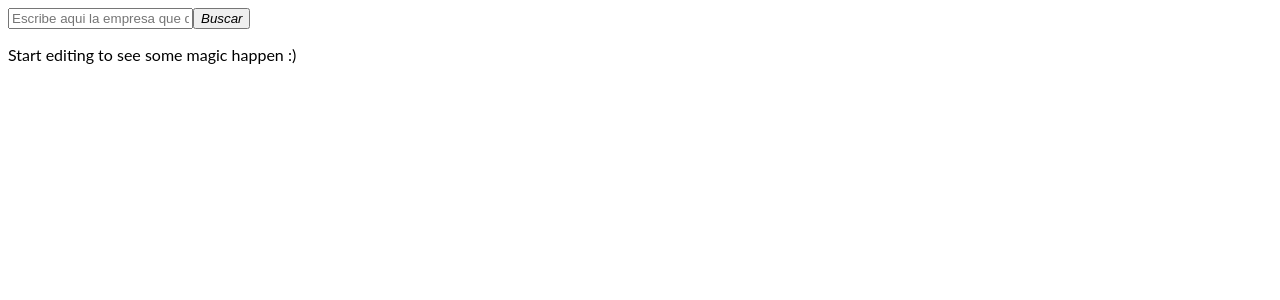
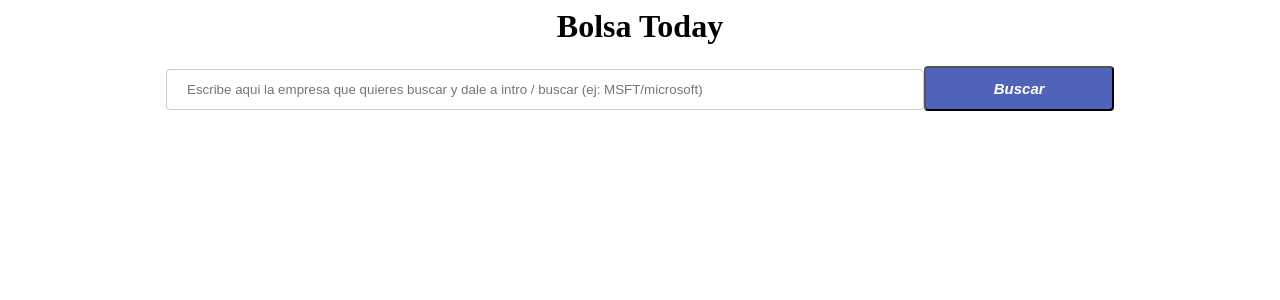
Before and after one commit to AlvaroJPM1995/ProyectoWebFinanzas, an Angular app: page / in a window 1280 px wide. Shown: the top 300 px of the page. Built offline with nearby package versions, Linux system fonts and the light colour scheme.

Commit message:
prrrrrrrra

```diff
--- a/src/app/app.component.html
+++ b/src/app/app.component.html
@@ -1,4 +1,3 @@
+<html>
 <app-search></app-search>
-<p>
-  Start editing to see some magic happen :)
-</p>
+</html>
--- a/src/app/search/search.component.css
+++ b/src/app/search/search.component.css
@@ -0,0 +1,39 @@
+input[type=text], select {
+    width: 60%;
+    padding: 12px 20px;
+    display: inline-block;
+    border: 1px solid #ccc;
+    border-radius: 4px;
+    box-sizing: border-box;
+  }
+
+.btn-primary {
+    border-radius: 4px;
+    background-color: rgb(79, 99, 185);
+    color: #FFFFFF;
+    text-align: center;
+    font-size: 15px;
+    font-weight: bold;
+    padding: 12px;
+    width: 15%;
+    transition: all 0.5s;
+    cursor: pointer;
+  }
+
+.bestmatches {
+    border:1px solid gray;
+    background-color: white;
+    color: black;
+    border-radius:4px;
+    text-align: center;
+    font-weight: bold;
+    font-size: 15px;
+    width: 70%;
+    padding: 12px;
+    cursor: pointer;
+  }
+
+.selected {
+    font-size: 20px;
+    font-weight: bold;
+  }
--- a/src/app/search/search.component.html
+++ b/src/app/search/search.component.html
@@ -1,19 +1,21 @@
+
+<div style="text-align: center;">
+<h1>Bolsa Today</h1>
 <form>
   <div class="input-group">
     <input #searchBox [(ngModel)]="symbol" type="text" class="form-control" name="symbol" placeholder="Escribe aqui la empresa que quieres buscar y dale a intro / buscar (ej: MSFT/microsoft)"
       (keyup.enter)="generateList(searchBox.value)"/>
-    <button type="button" class="btn btn-primary" (click)="generateList(searchBox.value)"><i class="fa fa-search">Buscar</i></button>
+    <button type="button" class="btn-primary" (click)="generateList(searchBox.value)"><i class="fa fa-search">Buscar</i></button>
   </div>
 </form>
-<ul class="list-group list-group-flush pt-0 pb-0" [hidden]="isHidden">
+<ul class="list-group" [hidden]="isHidden" >
   <div *ngFor="let empresa of nameData">
-    <div class="list-group-item d-flex align-items-center">
-      <li (click) = "onSelected(empresa)">
-          <h5>{{empresa.name}} <h6>{{empresa.symbol}}</h6></h5>
-      </li>
+    <div class="list-group-item" >
+      <button type="button" class="bestmatches" (click) = "onSelected(empresa)" [hidden]="isHidden">{{empresa.name}} {{empresa.symbol}}</button>
     </div>
   </div>
 </ul>
-<div *ngIf="selectedEmpresa">
+<div class=selected *ngIf="selectedEmpresa" style="text-align: center;">
 <app-detalle-empresa [empresa]="selectedEmpresa"></app-detalle-empresa>
 </div>
+</div>
--- a/src/app/search/search.component.ts
+++ b/src/app/search/search.component.ts
@@ -47,5 +47,6 @@ export class SearchComponent implements OnInit {
   }
   onSelected(empresa){
   this.selectedEmpresa = empresa;
+  this.isHidden= !this.isHidden;
   }
 }
--- a/src/index.html
+++ b/src/index.html
@@ -3,6 +3,6 @@
     <title>Angular App</title>
   </head>
   <body>
-  <my-app>loading</my-app>
+  <my-app></my-app>
   </body>
 </html>
--- a/src/styles.css
+++ b/src/styles.css
@@ -1 +1,4 @@
 /* Add application styles & imports to this file! */
+body {
+    align: center;
+}
```
Also changed, not shown: PruebaGit2.txt (deleted).
